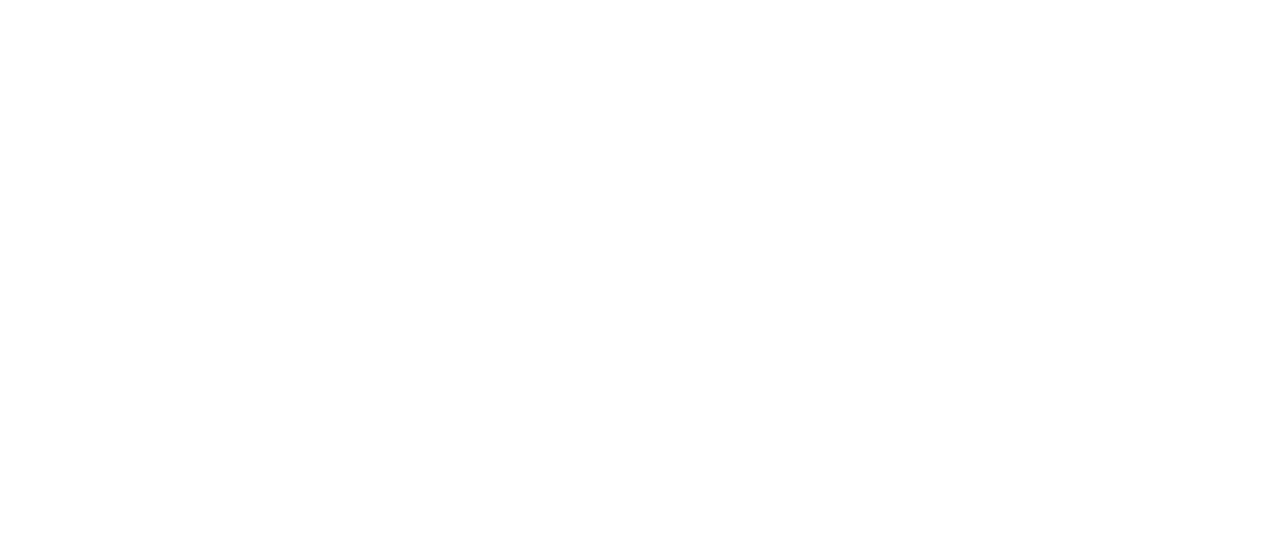
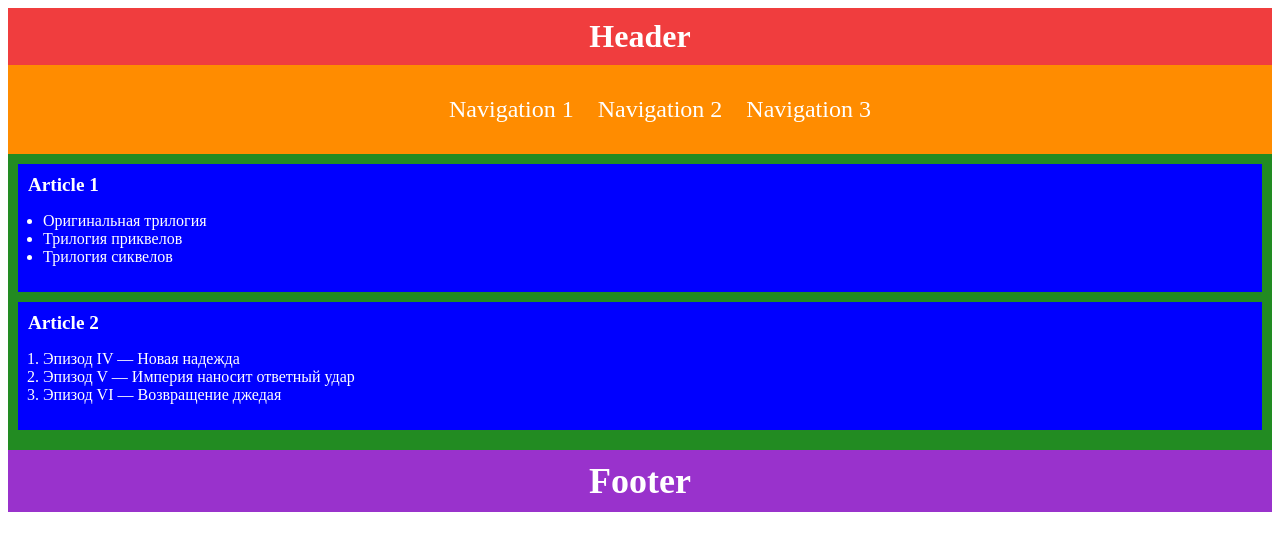
Before and after one commit to js-tasks-ru/htmlcss-20220317_mick911, a website: page 02-dz0/01-semantic-mockup/solution.html in a window 1280 px wide. Drawn offline with Linux system fonts and the light colour scheme.

Commit message:
task 01-semantic-mockup solution

```diff
--- a/02-dz0/01-semantic-mockup/solution.html
+++ b/02-dz0/01-semantic-mockup/solution.html
@@ -1,4 +1,39 @@
 <!DOCTYPE html>
 <html lang="ru">
-    <!-- Ваше решение -->
+<head>
+  <link rel='stylesheet' href='style.css'>
+</head>
+  <body>
+    <header>
+      <h1>Header</h1>
+    </header>
+    <nav>
+      <ul>
+        <li>Navigation 1</li>
+        <li>Navigation 2</li>
+        <li>Navigation 3</li>
+      </ul>
+    </nav>
+    <main>
+      <article>
+        <h3>Article 1</h3>
+        <ul>
+          <li>Оригинальная трилогия</li>
+          <li>Трилогия приквелов</li>
+          <li>Трилогия сиквелов</li>
+        </ul>
+      </article>
+      <article>
+        <h3>Article 2</h3>
+        <ol>
+          <li>Эпизод IV — Новая надежда</li>
+          <li>Эпизод V — Империя наносит ответный удар</li>
+          <li>Эпизод VI — Возвращение джедая</li>
+        </ol>
+      </article>
+    </main>
+    <footer>
+      <h2>Footer</h2>
+    </footer>
+  </body>
 </html>
--- /dev/null
+++ b/02-dz0/01-semantic-mockup/style.css
@@ -0,0 +1,66 @@
+header {
+    background-color: #F03D3E;
+    color: white;
+    text-align: center;
+    padding: 10px 0;
+}
+
+header h1 {
+    display: inline;
+}
+
+nav {
+    margin: 0px 0px;
+    padding: 15px 0;
+    background-color: darkorange;
+}
+
+nav ul {
+
+    list-style: none;
+    text-align: center;
+    color: white;
+
+}
+
+nav li {
+    display: inline-block;
+    font-size: 1.5rem;
+    padding: 0 10px;
+}
+
+main {
+    padding: 10px 10px;
+    background-color: forestgreen;
+}
+
+main article {
+    display: block;
+    background-color: blue;
+    color: white;
+    padding: 10px 10px;
+    margin-bottom: 10px;
+}
+article h3 {
+    display: inline;
+    padding: 10px 0;
+    font-size: 1.2rem;
+}
+article ul, ol {
+    padding: 0 15px;
+}
+
+footer {
+    display: block;
+    background-color: darkorchid;
+    color: white;
+    text-align: center;
+    padding: 10px 0;
+    font-family: "Times New Roman";
+    font-size: 1.5rem;
+}
+
+footer h2 {
+    display: inline;
+    margin: 0 0;
+}
```
